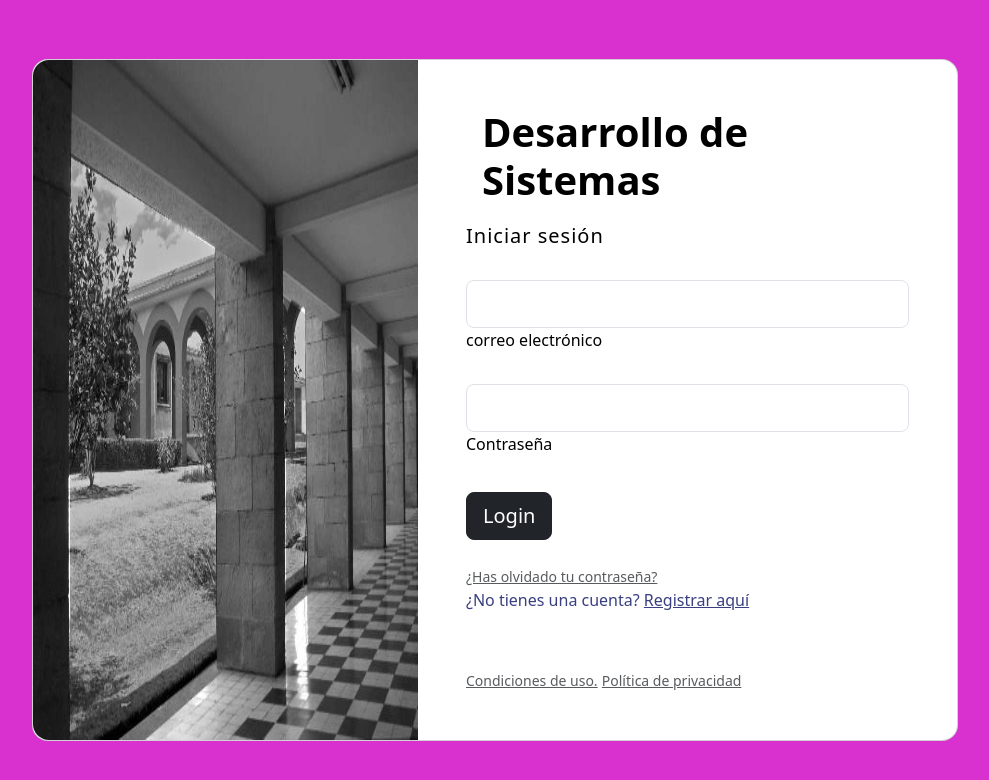
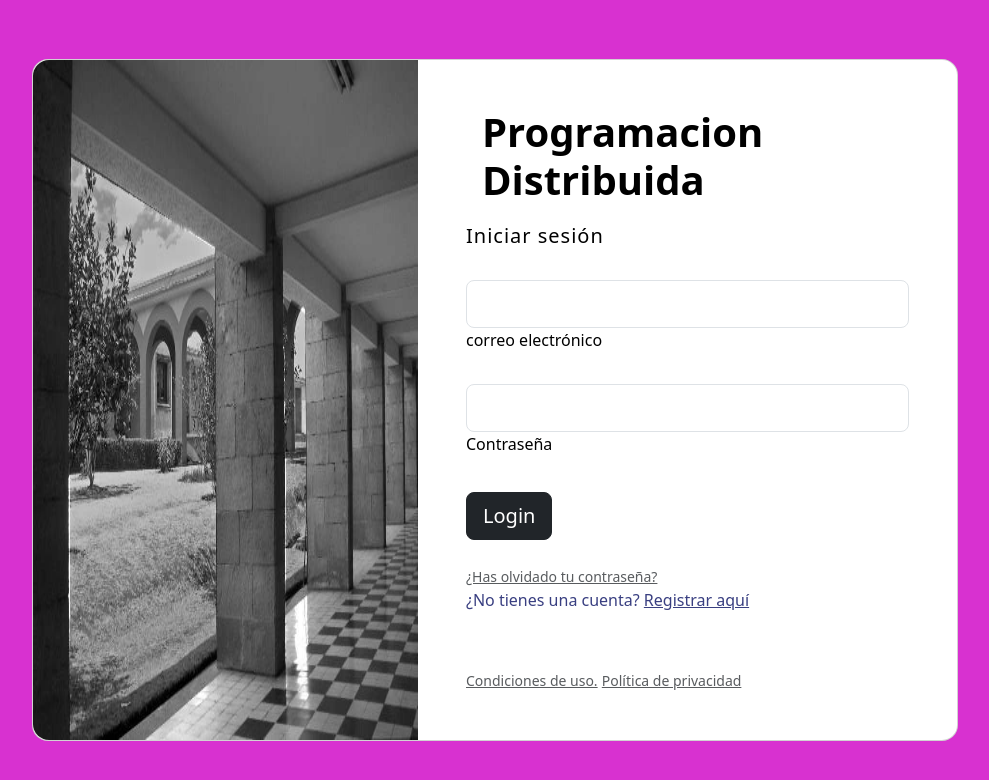
Before and after one commit to demian996/sitiowebG3, a plain HTML site: page index.html in a window 1280 px wide. Shown: the whole page, without its empty margins (145-1134 px from the left). Drawn offline with nearby package versions, Linux system fonts and the light colour scheme.

Commit message:
Update index.html

```diff
--- a/index.html
+++ b/index.html
@@ -24,7 +24,7 @@
 
                         <div class="d-flex align-items-center mb-3 pb-1">
                           <i class="fas fa-cubes fa-2x me-3" style="color: #ff6219;"></i>
-                          <span class="h1 fw-bold mb-0">Desarrollo de Sistemas</span>
+                          <span class="h1 fw-bold mb-0">Programacion Distribuida</span>
                         </div>
 
                         <h5 class="fw-normal mb-3 pb-3" style="letter-spacing: 1px;">Iniciar sesión</h5>
```
